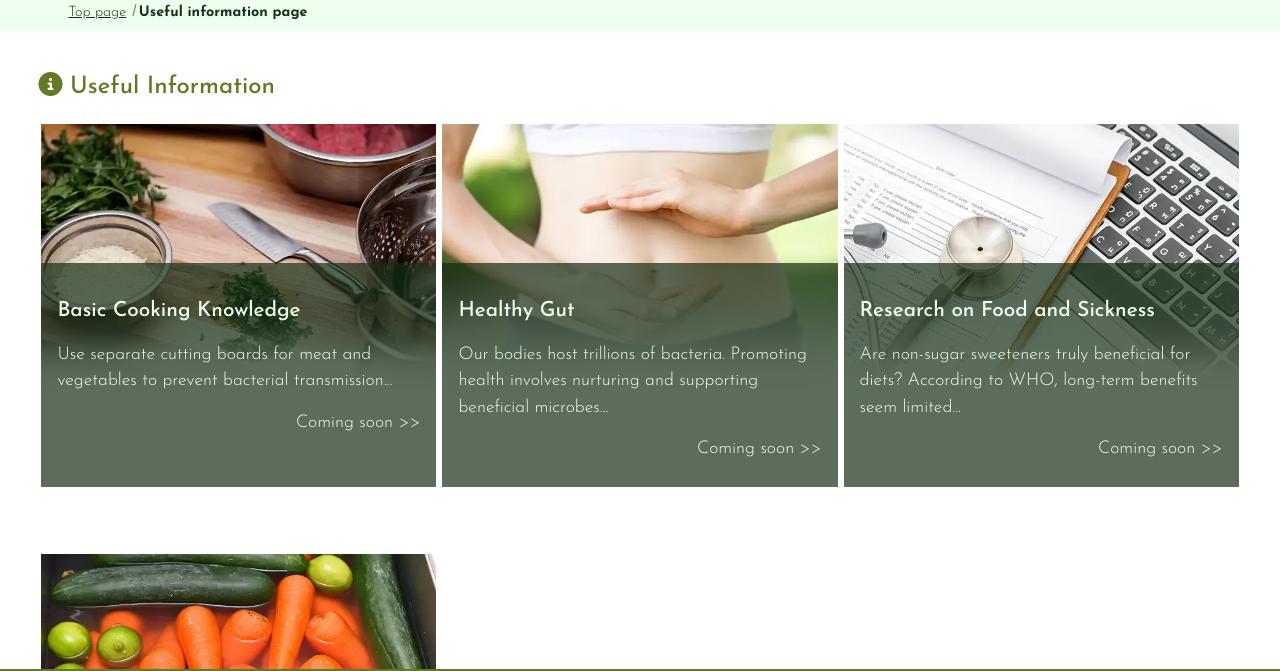
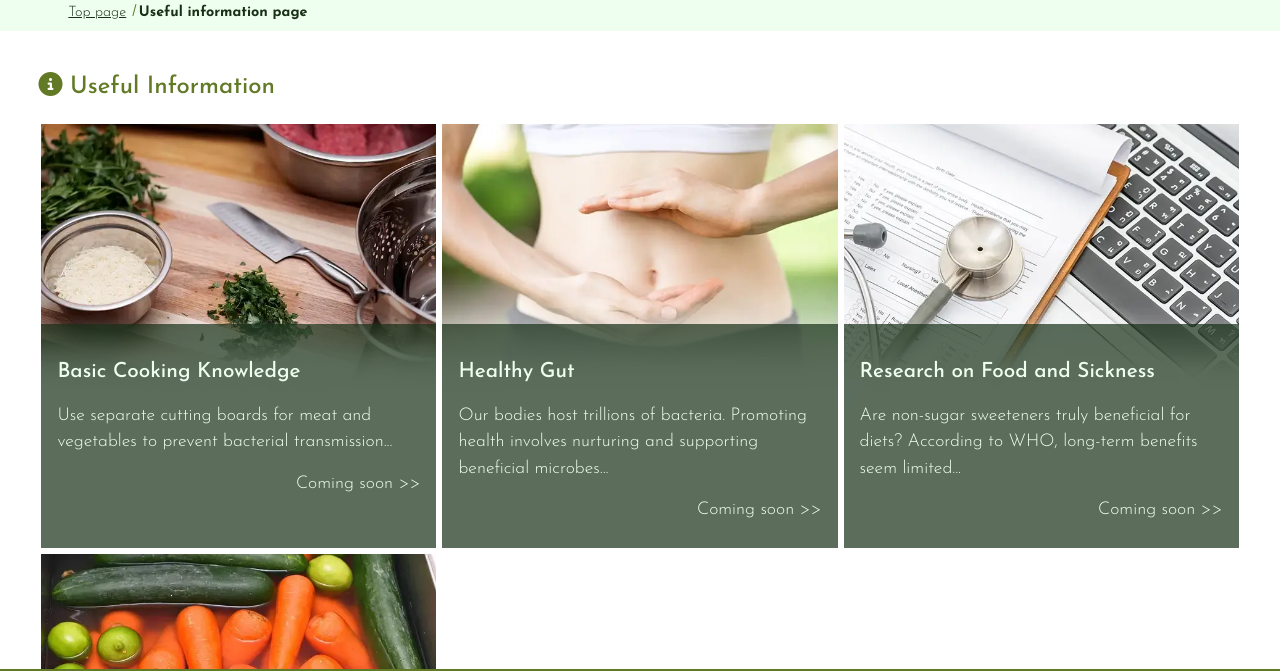
Before and after one commit to AtsukoCoffey/healthy-food-club, a plain HTML site: page info.html in a window 1280 px wide. Shown: the part 85-756 px from the top of the page. Drawn offline with nearby package versions, Linux system fonts and the light colour scheme.

Commit message:
fix: Change to position layout from margin layout - info page

```diff
--- a/assets/css/style.css
+++ b/assets/css/style.css
@@ -310,7 +310,7 @@ nav.breadcrumb [aria-current="page"] {
   text-decoration: none;
 }
 
-/* Flex box outer div */
+/* Flex box outer div - used in Useful Info page & Sign up page */
 #flex-outer {
   display: flex;
   flex-wrap: wrap;
@@ -319,6 +319,10 @@ nav.breadcrumb [aria-current="page"] {
 #flex-outer h3 {
   margin: 1rem 0;
   line-height: 150%;
+}
+
+#flex-outer figure {
+  margin: 0 1rem;
 }
 
 /* Useful Info page */
@@ -330,9 +334,10 @@ nav.breadcrumb [aria-current="page"] {
 #healthy-gut,
 #research-sickness,
 #tips-tricks {
+  position: relative;
   border: 3px solid #ffffff;
   flex: 1 1 300px;
-  background-color: #ffffff;
+  overflow: hidden;
 }
 
 #basic-knowledge {
@@ -451,10 +456,6 @@ input[type="submit"]:hover {
 #session-schedule img {
   border-radius: 5px;
   box-shadow: 3px 3px 3px rgb(24, 48, 24);
-}
-
-#flex-outer figure {
-  margin: 0 1rem;
 }
 
 /* Where to find us section */
@@ -601,24 +602,20 @@ input[type="submit"]:hover {
   #healthy-gut>div,
   #research-sickness>div,
   #tips-tricks>div {
-    background-size: contain;
+    position: absolute;
     width: 50%;
+    height: 100%;
   }
 
-  #basic-knowledge,
-  #research-sickness {
-    background-position: right;
+  #basic-knowledge div,
+  #research-sickness div {
+    right: 0;
   }
 
-  #healthy-gut,
-  #tips-tricks {
-    background-position: left;
-  }
-
-  #healthy-gut>div,
-  #tips-tricks>div {
-    margin-left: 50%;
-  }
+  /* #healthy-gut div,
+  #tips-tricks div {
+    left: 0;
+  } */
 
   /* Sign up page */
   #form-outer {
@@ -640,7 +637,6 @@ input[type="submit"]:hover {
   margin-right: 50%;
 }
 }
-
 
 /* Media query: General smart phone (1024px and up) */
 @media screen and (min-width:1024px) {
@@ -668,51 +664,39 @@ input[type="submit"]:hover {
   }
 
   /* Useful Info page */
-  #flex-outer {
+  #useful-info>#flex-outer {
     flex-direction: row;
   }
 
+  #useful-info>#flex-outer>div {
+    flex: 1 1 400px;
+    height: 430px;
+  }
+
   #basic-knowledge {
-    background: url(../images/kitchen-7471627_640-gra.webp) no-repeat top center/100%;
+    background: url(../images/kitchen-7471627_640-gra.webp) no-repeat top center/contain;
   }
 
   #healthy-gut {
-    background: url(../images/womans-hands-belly_640-gra.webp) no-repeat top center/100%;
+    background: url(../images/womans-hands-belly_640-gra.webp) no-repeat top center/contain;
   }
 
   #research-sickness {
-    background: url(../images/stethoscope-prescription-laptop_640-gra.webp) no-repeat top center/100%;
+    background: url(../images/stethoscope-prescription-laptop_640-gra.webp) no-repeat top center/contain;
   }
 
   #tips-tricks {
-    background: url(../images/vegetables-6064523_640-gra.webp) no-repeat top center/100%;
-  }
-
-  #flex-outer>div {
-    flex: 1 1 400px;
-    height: 430px;
+    background: url(../images/vegetables-6064523_640-gra.webp) no-repeat top center/contain;
   }
 
   #flex-outer>.useful-empty-div {
     height: 30px;
   }
 
-  #flex-outer>div>div {
+  #useful-info>#flex-outer>div>div {
     width: 100%;
     height: 53%;
-    margin-top: 35%;
-  }
-
-  #basic-knowledge,
-  #research-sickness,
-  #healthy-gut,
-  #tips-tricks {
-    background-position: top;
-  }
-
-  #healthy-gut>div,
-  #tips-tricks>div {
-    margin-left: 0%;
+    bottom: 0;
   }
 
   /* Sign up page */
```
